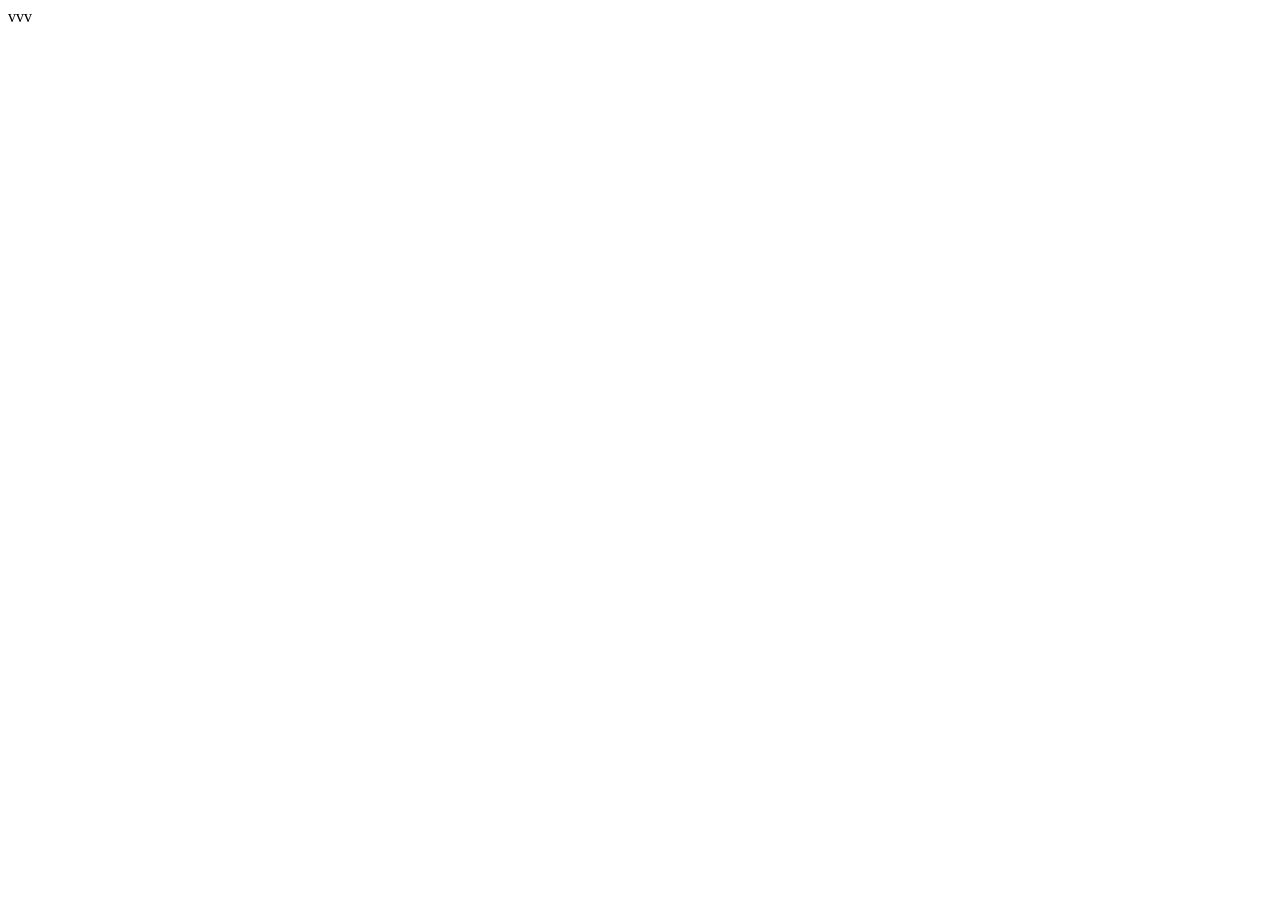
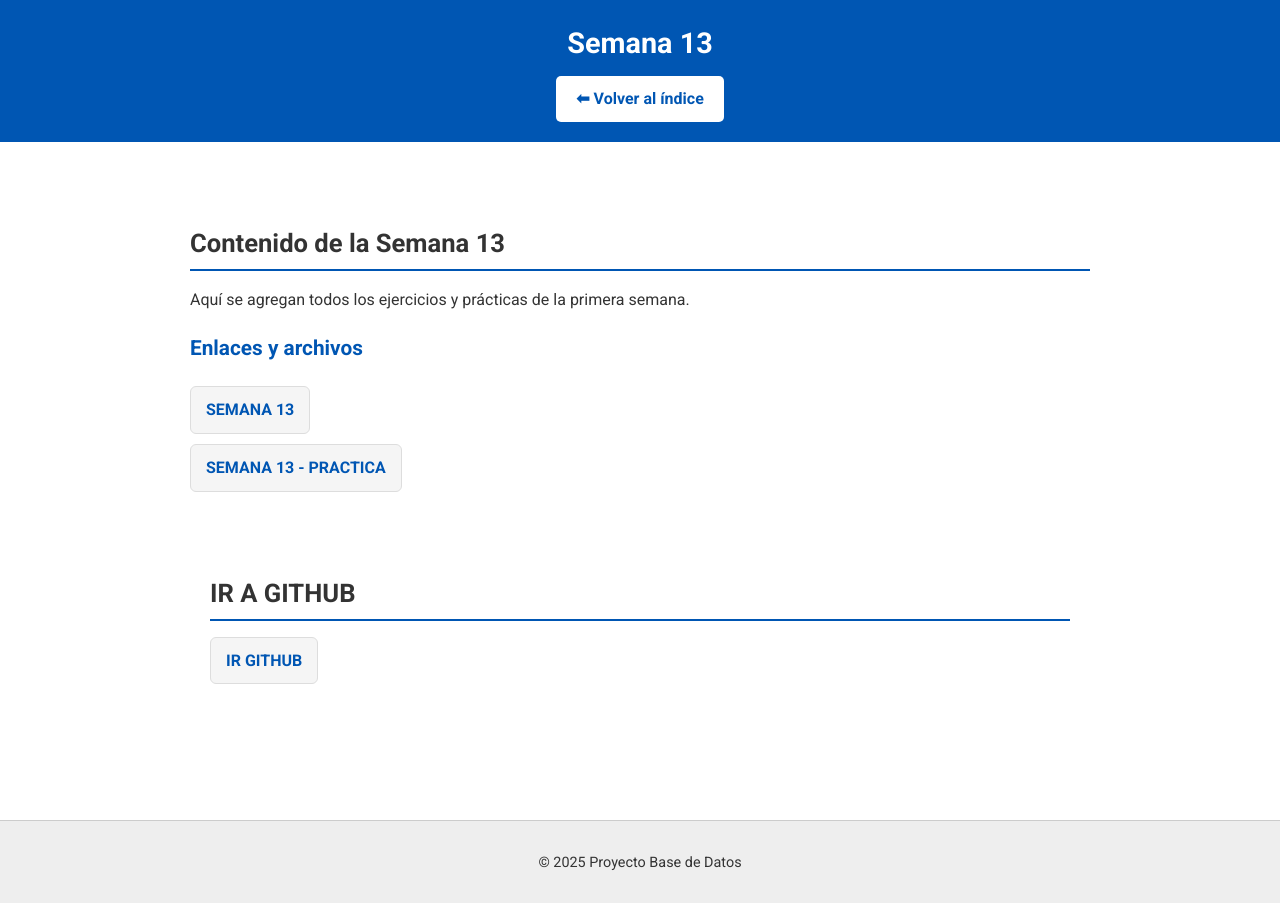
Before and after one commit to CarrilloCJ/Base-de-Datos-II.io.github, a plain HTML site: page semana13.html in a window 1280 px wide. Before the commit the page ends 800 px from the top, so only its background shows below. Drawn offline with Linux system fonts and the light colour scheme.

Commit message:
Update semana13.html

```diff
--- a/semana13.html
+++ b/semana13.html
@@ -1 +1,46 @@
-vvv
+<!DOCTYPE html>
+<html lang="es">
+<head>
+    <meta charset="UTF-8">
+    <meta name="viewport" content="width=device-width, initial-scale=1.0">
+    <title>Semana13 </title>
+    <link rel="stylesheet" href="estilos.css">
+    <link href="https://fonts.googleapis.com/css2?family=Roboto:wght@400;700&display=swap" rel="stylesheet">
+</head>
+<body>
+    <header>
+        <h1>Semana 13</h1>
+        <a href="index.html" class="btn">⬅ Volver al índice</a>
+    </header>
+
+    <main>
+        <section class="contenido">
+            <h2>Contenido de la Semana 13</h2>
+            <p>Aquí se agregan todos los ejercicios y prácticas de la primera semana.</p>
+
+            <h3>Enlaces y archivos </h3>
+            <ul>
+   <li><a href="https://www.canva.com/design/DAG6gOQFk94/9i6pwRloy1cV0QcgS-7IHA/edit" target="_blank">SEMANA 13</a></li>
+  <li><a href="https://www.canva.com/design/DAG6gKpG4Lc/5pMASQFYlLS1tq90yD1jcQ/edit" target="_blank">SEMANA 13 - PRACTICA</a></li>
+
+            </ul>
+<main>
+        <section class="contenido">
+            <h2>IR A GITHUB</h2>
+
+            <ul>
+     <li><a href="https://github.com/CarrilloCJ/Base-de-Datos-II.io.github/tree/main/semana13" target="_blank"> IR GITHUB</a></li>
+
+            </pre>
+        </section>
+    </main>
+            </pre>
+        </section>
+    </main>
+
+    <footer>
+        <p>© 2025 Proyecto Base de Datos</p>
+    </footer>
+</body>
+
+</html>
```
